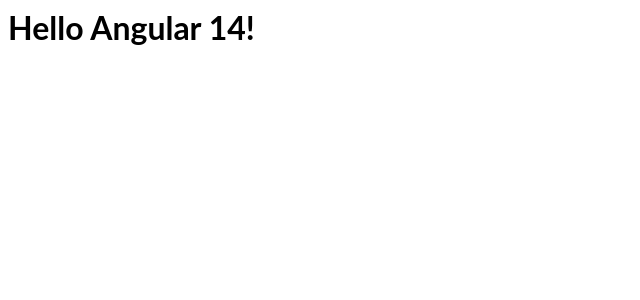
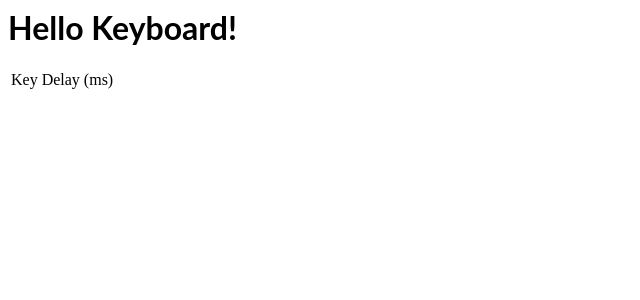
Before and after one commit to charlygaribay/keyboard, an Angular app: page / in a window 1280 px wide. Shown: the top 300 px of the page, without its empty margins (0-640 px from the left). Built offline with nearby package versions, Linux system fonts and the light colour scheme.

Commit message:
2 files modified, 1 added, 1 deleted

```diff
--- a/src/app/app.component.html
+++ b/src/app/app.component.html
@@ -1,16 +1,25 @@
 <hello name="{{ name }}"></hello>
 <div>
   <table>
-    <tbody>
-      <tr *ngFor="let event of events">
+    <thead>
+      <tr>
         <td>
-          {{event.keyCode}}
+          Key
         </td>
         <td>
-          {{event.key}}
+          Delay (ms)
+        </td>
+      </tr>
+    </thead>
+    <tbody>
+      <tr *ngFor="let event of events"
+        [style.background-color]="event.delay == 0 ? '#fff' : event.delay &gt;= 100 ? '#fff' : '#f44336'"
+        [style.color]="event.delay == 0 ? '#000' : event.delay &gt;= 100 ? '#000' : '#fff'">
+        <td>
+          {{event.event.key}}
         </td>
         <td>
-          {{event.timeStamp}}
+          {{event.delay | number: '1.2-2'}}
         </td>
       </tr>
     </tbody>
--- a/src/app/app.component.ts
+++ b/src/app/app.component.ts
@@ -1,5 +1,5 @@
 import { Component, HostListener, VERSION } from '@angular/core';
-import { KeyboardEventExt } from '../models/keyboard-event-ext';
+import { KeyboardEventExt } from './keyboard-event-ext';
 
 @Component({
   selector: 'my-app',
@@ -7,21 +7,23 @@
   styleUrls: ['./app.component.css']
 })
 export class AppComponent {
-  name = 'Angular ' + VERSION.major;
+  name = 'Keyboard';
   events: KeyboardEventExt[];
   timeStamp: number;
 
   constructor() {
     this.events = new Array(0);
-    this.timeStamp = Date.now();
+    this.timeStamp = 0;
   }
 
   @HostListener('document:keypress', ['$event'])
   onKeyPress(keyboardEvent: KeyboardEvent) {
-    console.log(keyboardEvent);
+    const delay =
+      this.timeStamp == 0 ? 0 : keyboardEvent.timeStamp - this.timeStamp;
+    this.timeStamp = keyboardEvent.timeStamp;
 
     const ext = new KeyboardEventExt();
-    ext.delay = 1;
+    ext.delay = delay;
     ext.event = keyboardEvent;
 
     this.events.push(ext);
```
Also changed, not shown: src/app/keyboard-event-ext.ts (renamed from src/models/keyboard-event-ext.ts).
